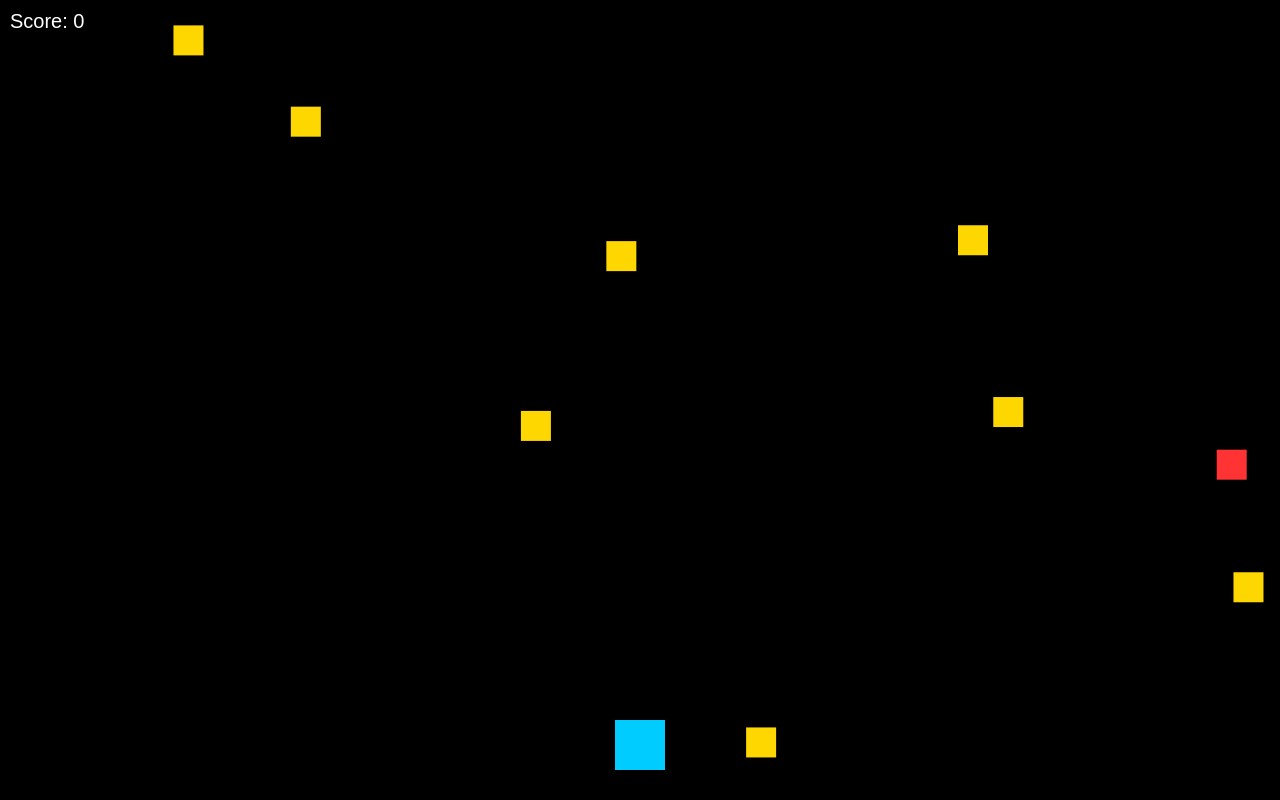
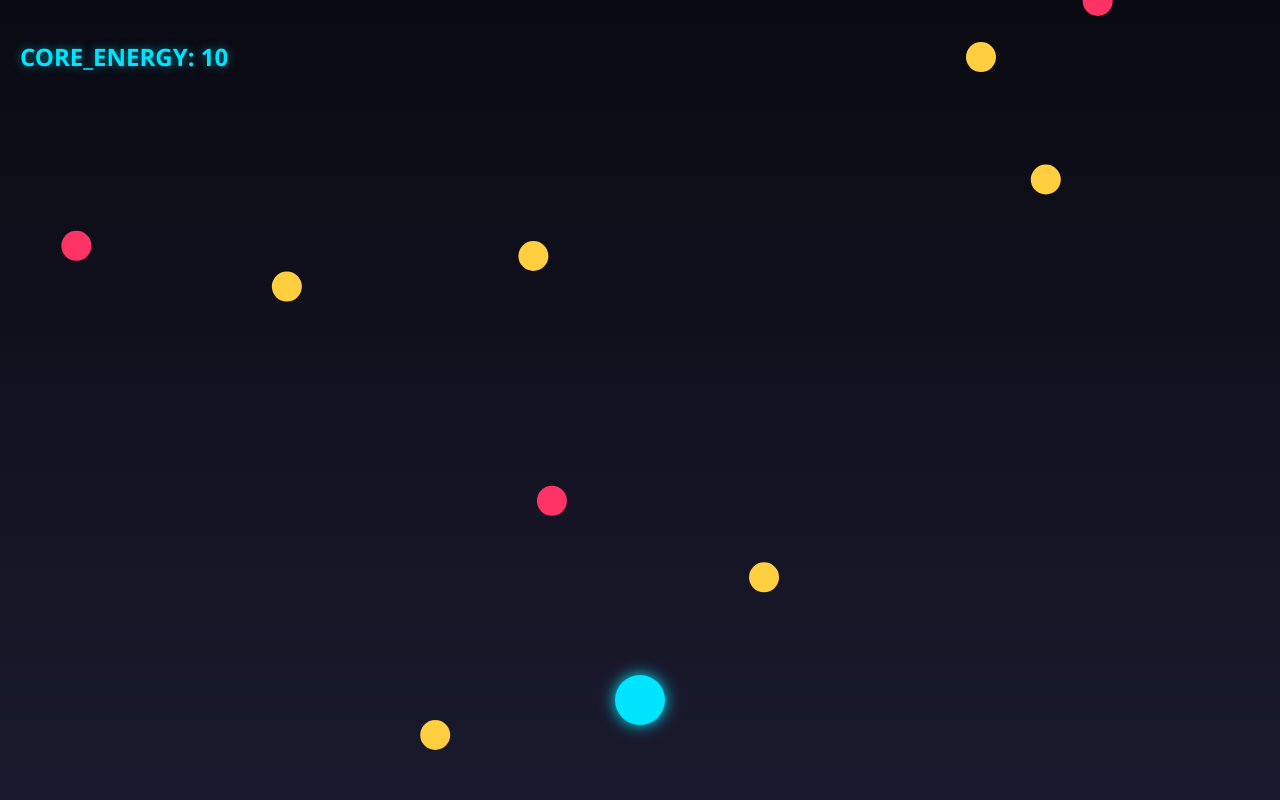
Before and after one commit to jingyi950917-prog/Gaaame, a plain HTML site: page index.html in a window 1280 px wide. Drawn offline with Linux system fonts and the light colour scheme.

Commit message:
Update index.html

```diff
--- a/index.html
+++ b/index.html
@@ -3,15 +3,19 @@
 <head>
     <meta charset="UTF-8">
     <meta name="viewport" content="width=device-width, initial-scale=1.0, maximum-scale=1.0, user-scalable=no">
-    <title>Star-Miner Mobile</title>
+    <title>Star-Miner Pro</title>
     <style>
-        body { margin: 0; background: #000; overflow: hidden; touch-action: none; font-family: Arial; }
-        canvas { display: block; background: #000; }
-        #ui { position: absolute; top: 10px; left: 10px; color: white; font-size: 20px; pointer-events: none; }
+        body { margin: 0; background: #0a0a12; overflow: hidden; touch-action: none; font-family: 'Segoe UI', sans-serif; }
+        canvas { display: block; }
+        #ui {
+            position: absolute; top: 40px; left: 20px; color: #00e5ff;
+            font-size: 24px; font-weight: bold; text-shadow: 0 0 10px rgba(0,229,255,0.5);
+            pointer-events: none;
+        }
     </style>
 </head>
 <body>
-    <div id="ui">Score: <span id="score">0</span></div>
+    <div id="ui">CORE_ENERGY: <span id="score">0</span></div>
     <canvas id="gameCanvas"></canvas>
 
     <script>
@@ -23,61 +27,112 @@
         canvas.height = window.innerHeight;
 
         let score = 0;
-        let player = { x: canvas.width / 2 - 25, y: canvas.height - 80, w: 50, h: 50 };
+        let player = { x: canvas.width / 2, y: canvas.height - 100, r: 25 };
         let items = [];
+        let particles = [];
 
-        // 触摸控制
+        // 震动反馈函数 - 关键：增加沉浸感
+        const vibrate = (ms) => {
+            if (navigator.vibrate) navigator.vibrate(ms);
+        };
+
+        // 粒子效果类
+        class Particle {
+            constructor(x, y, color) {
+                this.x = x; this.y = y;
+                this.color = color;
+                this.size = Math.random() * 5 + 2;
+                this.speedX = (Math.random() - 0.5) * 10;
+                this.speedY = (Math.random() - 0.5) * 10;
+                this.life = 1.0;
+            }
+            update() {
+                this.x += this.speedX; this.y += this.speedY;
+                this.life -= 0.02;
+            }
+            draw() {
+                ctx.fillStyle = `rgba(${this.color}, ${this.life})`;
+                ctx.beginPath();
+                ctx.arc(this.x, this.y, this.size, 0, Math.PI * 2);
+                ctx.fill();
+            }
+        }
+
         window.addEventListener('touchmove', (e) => {
-            let touch = e.touches[0];
-            player.x = touch.clientX - player.w / 2;
+            player.x = e.touches[0].clientX;
         });
+
+        function createExplosion(x, y, color) {
+            for (let i = 0; i < 10; i++) particles.push(new Particle(x, y, color));
+        }
 
         function spawnItem() {
             const isEnemy = Math.random() < 0.3;
             items.push({
-                x: Math.random() * (canvas.width - 30),
-                y: -30,
-                w: 30,
-                h: 30,
+                x: Math.random() * canvas.width,
+                y: -50,
+                r: 15,
                 type: isEnemy ? 'enemy' : 'gold',
-                speed: 4 + Math.random() * 4
+                speed: 5 + (score / 100) // 难度随分数线性增加，符合逻辑演进
             });
         }
 
+        function drawPlayer() {
+            ctx.shadowBlur = 15;
+            ctx.shadowColor = '#00e5ff';
+            ctx.fillStyle = '#00e5ff';
+            ctx.beginPath();
+            ctx.arc(player.x, player.y, player.r, 0, Math.PI * 2);
+            ctx.fill();
+            ctx.shadowBlur = 0;
+        }
+
         function update() {
-            ctx.clearRect(0, 0, canvas.width, canvas.height);
+            // 背景渐变
+            let grd = ctx.createLinearGradient(0, 0, 0, canvas.height);
+            grd.addColorStop(0, "#0a0a12");
+            grd.addColorStop(1, "#1a1a2e");
+            ctx.fillStyle = grd;
+            ctx.fillRect(0, 0, canvas.width, canvas.height);
 
-            // 画玩家
-            ctx.fillStyle = '#00CCFF';
-            ctx.fillRect(player.x, player.y, player.w, player.h);
+            drawPlayer();
 
+            // 处理粒子
+            particles.forEach((p, i) => {
+                p.update(); p.draw();
+                if (p.life <= 0) particles.splice(i, 1);
+            });
+
+            // 处理物体
             for (let i = items.length - 1; i >= 0; i--) {
-                let item = items[i];
-                item.y += item.speed;
+                let it = items[i];
+                it.y += it.speed;
 
-                // 画物体
-                ctx.fillStyle = item.type === 'enemy' ? '#FF3333' : '#FFD700';
-                ctx.fillRect(item.x, item.y, item.w, item.h);
+                ctx.fillStyle = it.type === 'enemy' ? '#ff3366' : '#ffcf40';
+                ctx.beginPath();
+                ctx.arc(it.x, it.y, it.r, 0, Math.PI * 2);
+                ctx.fill();
 
-                // 碰撞检测
-                if (item.x < player.x + player.w && item.x + item.w > player.x &&
-                    item.y < player.y + player.h && item.y + item.h > player.y) {
-                    if (item.type === 'enemy') {
-                        alert("Game Over! Score: " + score);
-                        score = 0;
-                        items = [];
+                // 圆形碰撞检测公式：$ \sqrt{(x_1-x_2)^2 + (y_1-y_2)^2} < r_1+r_2 $
+                let dist = Math.hypot(player.x - it.x, player.y - it.y);
+                if (dist < player.r + it.r) {
+                    if (it.type === 'enemy') {
+                        vibrate([100, 50, 100]); // 强震
+                        alert("CORE CRITICAL. Score: " + score);
+                        score = 0; items = [];
                     } else {
+                        vibrate(20); // 轻微触感
                         score += 10;
+                        createExplosion(it.x, it.y, "255, 207, 64");
                     }
                     items.splice(i, 1);
                     continue;
                 }
-
-                if (item.y > canvas.height) items.splice(i, 1);
+                if (it.y > canvas.height + 50) items.splice(i, 1);
             }
 
             scoreElement.innerText = score;
-            if (Math.random() < 0.05) spawnItem();
+            if (Math.random() < 0.06) spawnItem();
             requestAnimationFrame(update);
         }
 
```
